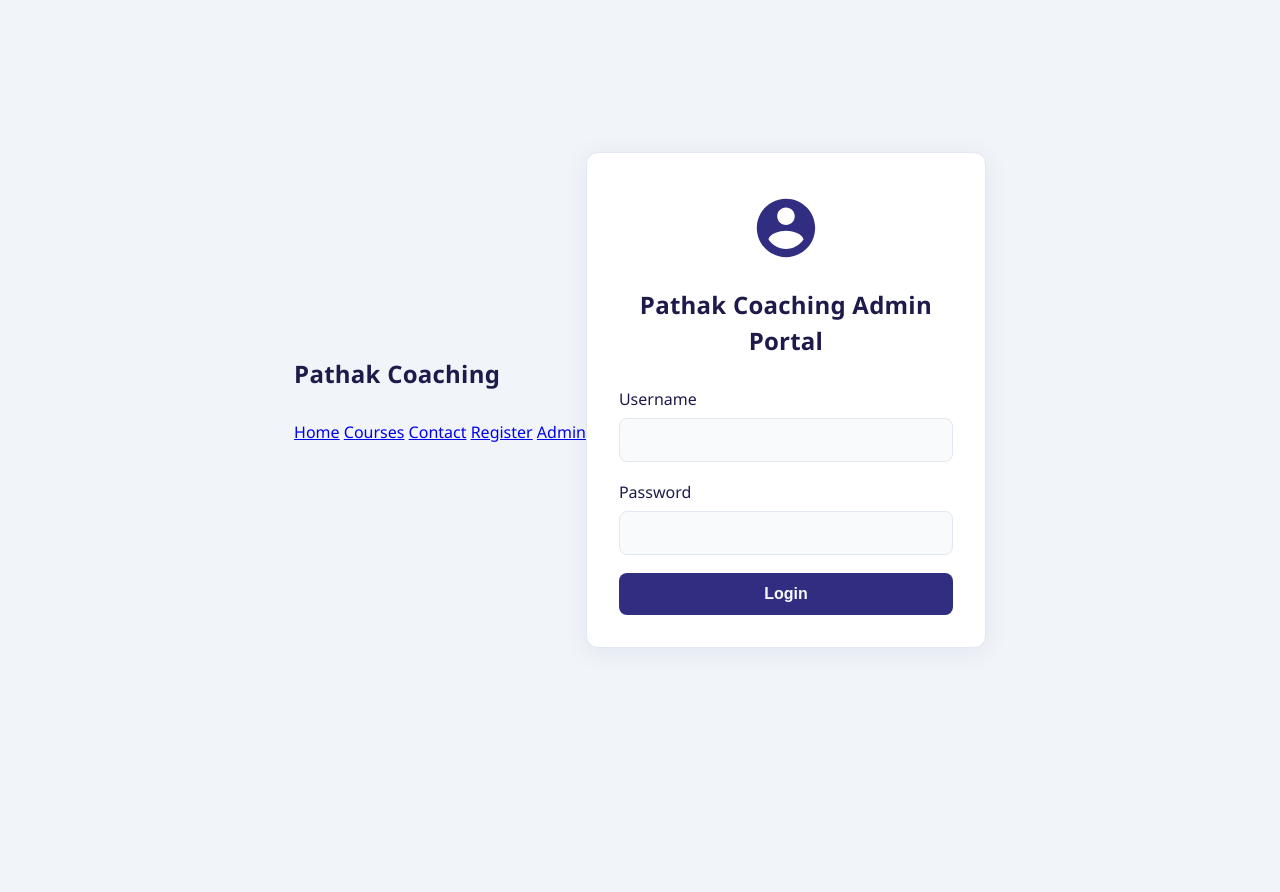
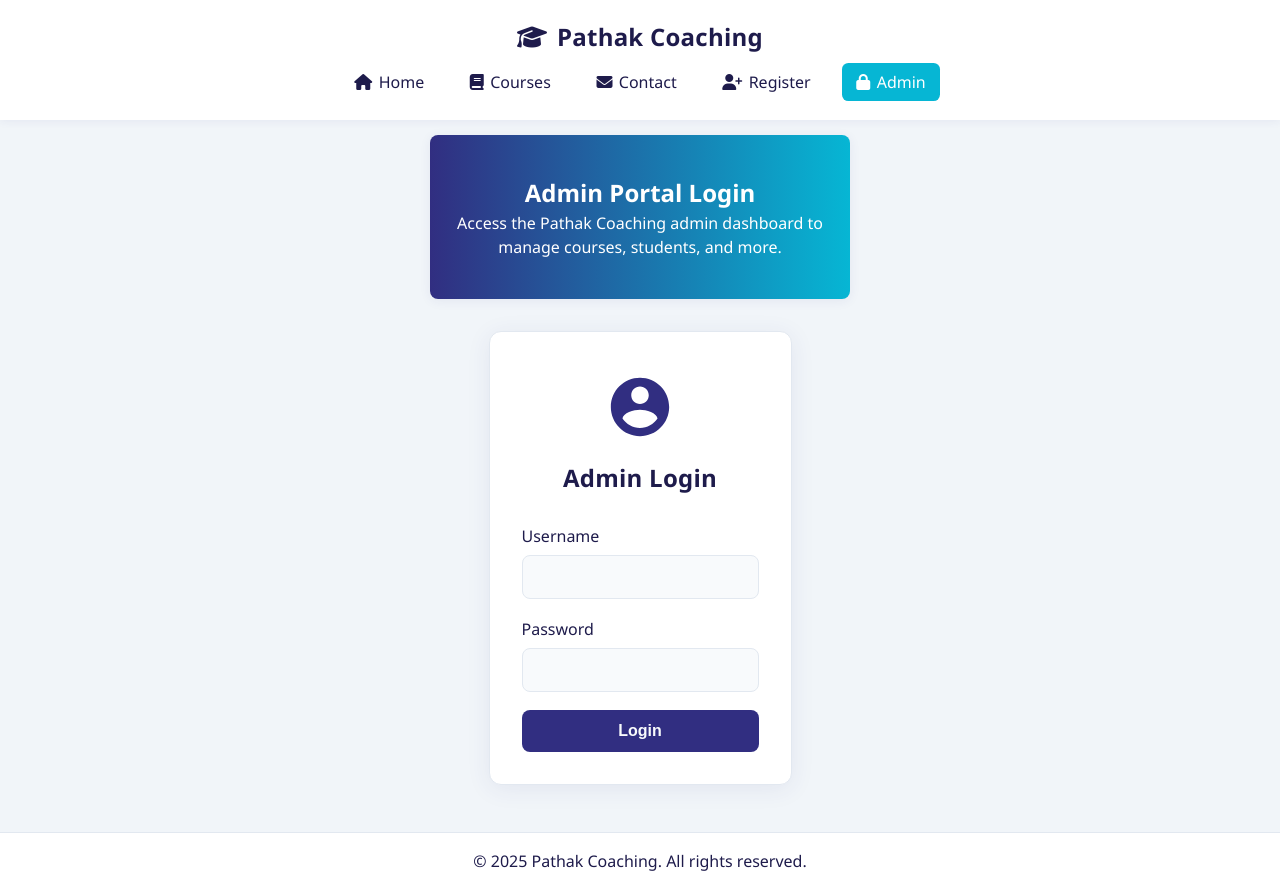
Before and after one commit to GAMINGSHIVAM28/coaching-website, a plain HTML site: page admin/login.html in a window 1280 px wide. Before the commit the page ends 800 px from the top, so only its background shows below. Drawn offline with Linux system fonts and the light colour scheme.

Commit message:
Update login.html

```diff
--- a/admin/login.html
+++ b/admin/login.html
@@ -5,6 +5,8 @@
     <meta name="viewport" content="width=device-width, initial-scale=1.0">
     <title>Admin Login | Pathak Coaching</title>
     <link rel="stylesheet" href="../assets/css/admin.css">
+    <!-- Font Awesome CDN for icons -->
+    <link rel="stylesheet" href="https://cdnjs.cloudflare.com/ajax/libs/font-awesome/6.4.2/css/all.min.css">
     <style>
         :root {
             --sidebar-width: 250px;
@@ -22,15 +24,93 @@
             --border-color: #e2e8f0;
         }
 
+        html, body {
+            height: 100%;
+            margin: 0;
+            padding: 0;
+            box-sizing: border-box;
+        }
+
         body {
             font-family: 'Segoe UI', Arial, sans-serif;
             background-color: #f1f5f9;
-            margin: 0;
-            padding: 0;
+            min-height: 100vh;
             display: flex;
+            flex-direction: column;
+        }
+
+        header {
+            width: 100%;
+            background: #fff;
+            box-shadow: 0 2px 8px rgba(49,46,129,0.06);
+            position: fixed;
+            top: 0;
+            left: 0;
+            z-index: 10;
+            padding: 1.2rem 0;
+        }
+        header > div {
+            max-width: 1100px;
+            margin: 0 auto;
+            display: flex;
+            flex-direction: column;
+            align-items: center;
+        }
+        header h1 {
+            color: var(--primary-dark);
+            font-size: 1.5rem;
+            font-weight: 700;
+            margin: 0 0 0.5rem 0;
+            letter-spacing: 0.01em;
+            display: flex;
+            align-items: center;
+            gap: 0.6rem;
+        }
+        header nav {
+            display: flex;
+            gap: 1.1rem;
+            flex-wrap: wrap;
             justify-content: center;
+        }
+        header nav a {
+            color: var(--primary-dark);
+            text-decoration: none;
+            font-size: 1rem;
+            font-weight: 500;
+            padding: 7px 14px;
+            border-radius: 0.4rem;
+            transition: background 0.2s, color 0.2s;
+            display: flex;
             align-items: center;
+            gap: 0.4rem;
+        }
+        header nav a.active,
+        header nav a:hover {
+            background: var(--accent);
+            color: #fff;
+        }
+
+        main {
+            flex: 1 0 auto;
+            display: flex;
+            flex-direction: column;
+            align-items: center;
+            justify-content: center;
             min-height: 100vh;
+            padding-top: 120px;
+            width: 100%;
+        }
+
+        .hero {
+            background: linear-gradient(90deg, var(--primary) 0%, var(--accent) 100%);
+            color: #fff;
+            padding: 2.5rem 1.5rem;
+            border-radius: 0.5rem;
+            margin-bottom: 2rem;
+            text-align: center;
+            width: 100%;
+            max-width: 420px;
+            box-shadow: 0 2px 12px rgba(49,46,129,0.07);
         }
 
         .login-container {
@@ -42,6 +122,10 @@
             padding: 2.5rem 2rem 2rem 2rem;
             text-align: center;
             border: 1px solid var(--border-color);
+            margin: 0 auto;
+            display: flex;
+            flex-direction: column;
+            align-items: center;
         }
 
         .logo {
@@ -51,7 +135,7 @@
             color: var(--primary);
         }
 
-        h1 {
+        .login-container h1 {
             color: var(--primary-dark);
             margin: 0 0 28px;
             font-size: 1.5rem;
@@ -62,6 +146,7 @@
         .form-group {
             margin-bottom: 18px;
             text-align: left;
+            width: 100%;
         }
 
         label {
@@ -81,6 +166,7 @@
             background: var(--bg-light);
             color: var(--text-dark);
             transition: border 0.3s;
+            box-sizing: border-box;
         }
 
         input:focus {
@@ -135,51 +221,102 @@
             to { transform: rotate(360deg); }
         }
 
+        footer {
+            text-align: center;
+            margin-top: 2rem;
+            color: var(--primary-dark);
+            background: #fff;
+            padding: 1rem 0 1.2rem 0;
+            border-top: 1px solid var(--border-color);
+            width: 100%;
+        }
+
+        @media (max-width: 600px) {
+            header {
+                padding: 1rem 0.5rem 0.7rem 0.5rem;
+            }
+            header h1 {
+                font-size: 1.05rem;
+            }
+            header nav {
+                gap: 0.5rem;
+            }
+            header nav a {
+                font-size: 0.98rem;
+                padding: 6px 8px;
+            }
+            header > div {
+                max-width: 98vw;
+            }
+            .hero, .login-container {
+                max-width: 98vw;
+            }
+        }
         @media (max-width: 480px) {
             .login-container {
                 padding: 1.5rem 0.7rem 1.2rem 0.7rem;
+            }
+            .hero {
+                padding: 1.2rem 0.5rem;
             }
         }
     </style>
 </head>
 <body>
     <header>
+        <div>
             <h1><i class="fas fa-graduation-cap"></i> Pathak Coaching</h1>
             <nav>
-            <a href="index.html" class="active"><i class="fas fa-home"></i> Home</a>
-            <a href="pages/courses.html"><i class="fas fa-book"></i> Courses</a>
-            <a href="pages/contact.html"><i class="fas fa-envelope"></i> Contact</a>
-            <a href="pages/register.html"><i class="fas fa-user-plus"></i> Register</a>
-            <a href="admin/login.html"><i class="fas fa-lock"></i> Admin</a>
+                <a href="../index.html"><i class="fas fa-home"></i> Home</a>
+                <a href="../pages/courses.html"><i class="fas fa-book"></i> Courses</a>
+                <a href="../pages/contact.html"><i class="fas fa-envelope"></i> Contact</a>
+                <a href="../pages/register.html"><i class="fas fa-user-plus"></i> Register</a>
+                <a href="login.html" class="active"><i class="fas fa-lock"></i> Admin</a>
             </nav>
+        </div>
     </header>
+
+    <main>
+        <section class="hero">
+            <h2>Admin Portal Login</h2>
+            <p>Access the Pathak Coaching admin dashboard to manage courses, students, and more.</p>
+        </section>
+
+        <section>
             <div class="login-container">
                 <svg class="logo" xmlns="http://www.w3.org/2000/svg" viewBox="0 0 24 24" fill="currentColor">
                     <path d="M12 2C6.48 2 2 6.48 2 12s4.48 10 10 10 10-4.48 10-10S17.52 2 12 2zm0 3c1.66 0 3 1.34 3 3s-1.34 3-3 3-3-1.34-3-3 1.34-3 3-3zm0 14.2c-2.5 0-4.71-1.28-6-3.22.03-1.99 4-3.08 6-3.08 1.99 0 5.97 1.09 6 3.08-1.29 1.94-3.5 3.22-6 3.22z"/>
                 </svg>
-        <h1>Pathak Coaching Admin Portal</h1>
-
-        <form id="loginForm">
+                <h1>Admin Login</h1>
+                <form id="loginForm" autocomplete="off" style="width:100%;">
                     <div class="form-group">
                         <label for="username">Username</label>
-                <input type="text" id="username" required>
+                        <input type="text" id="username" autocomplete="username" required>
                         <div class="error" id="usernameError">Please enter a valid username</div>
                     </div>
-
                     <div class="form-group">
                         <label for="password">Password</label>
-                <input type="password" id="password" required>
+                        <input type="password" id="password" autocomplete="current-password" required>
                         <div class="error" id="passwordError">Please enter your password</div>
                     </div>
-
                     <button type="submit" id="loginBtn">
                         <span id="btnText">Login</span>
                         <span class="spinner" id="spinner"></span>
                     </button>
                 </form>
             </div>
+        </section>
+    </main>
+
+    <footer>
+        &copy; <span id="year"></span> Pathak Coaching. All rights reserved.
+    </footer>
 
     <script>
+        // Set current year in footer
+        document.getElementById('year').textContent = new Date().getFullYear();
+
+        // Login form logic
         document.getElementById('loginForm').addEventListener('submit', function(e) {
             e.preventDefault();
 
```
Lines whose indentation alone changed are shown as unchanged.
